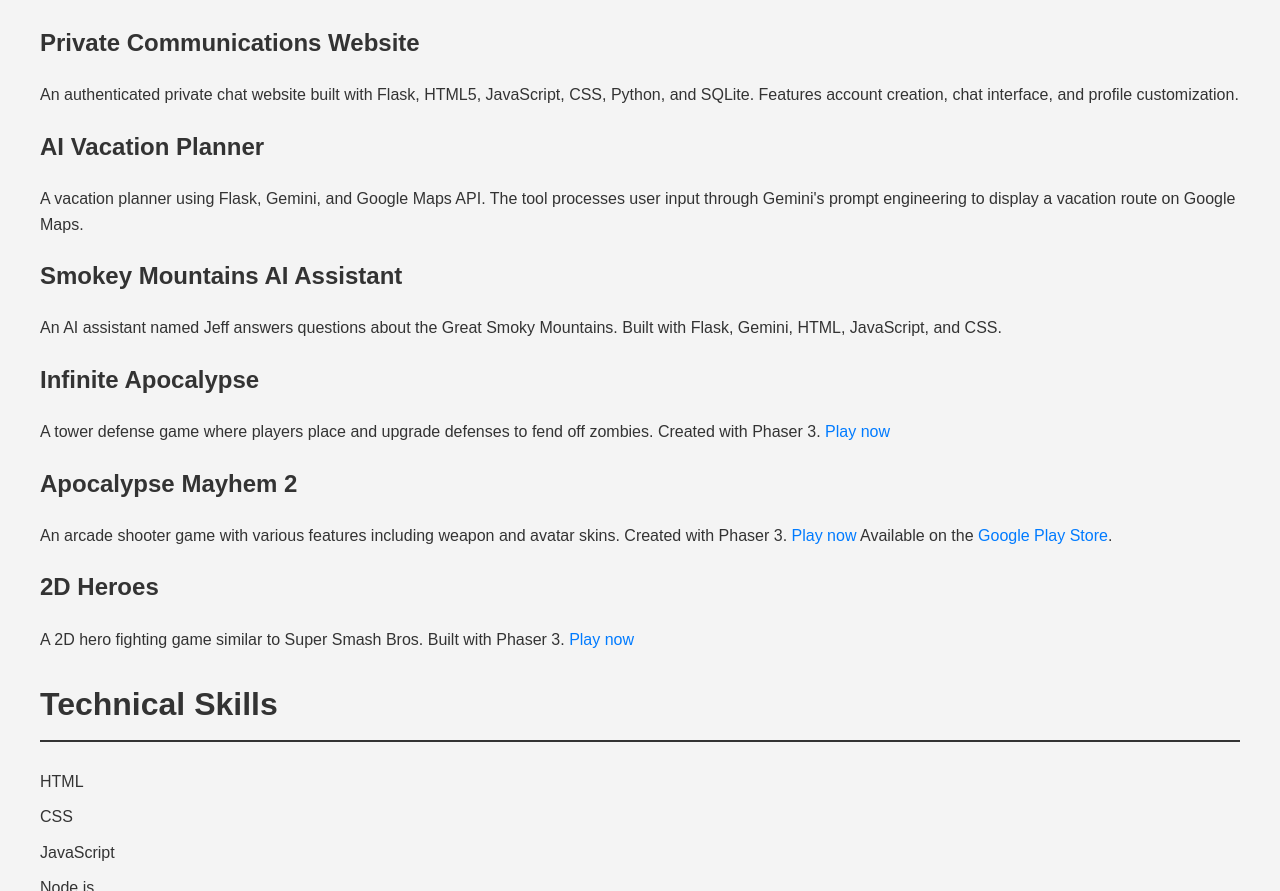
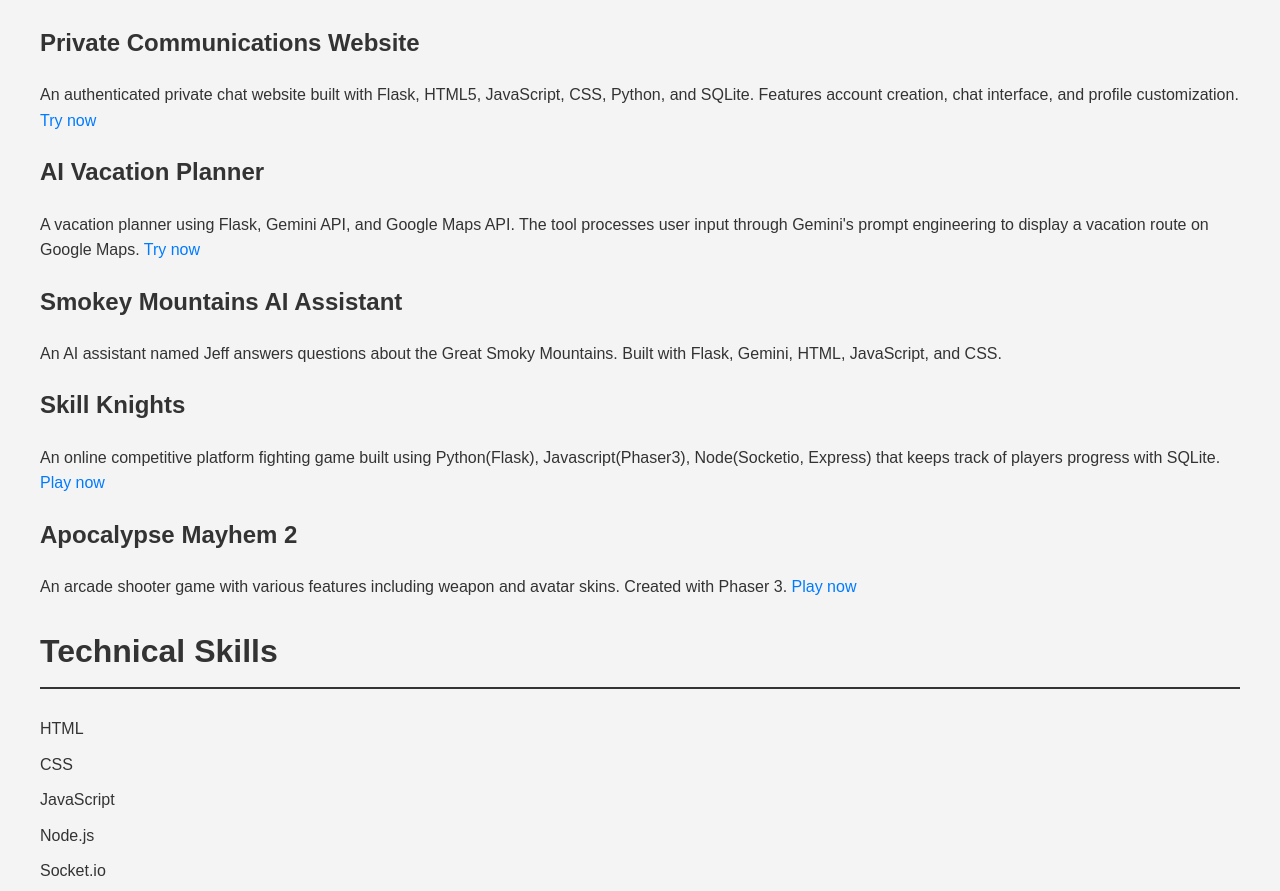
Before and after one commit to jeremyhu134/jeremydeveloper, a plain HTML site: page resume.html in a window 1280 px wide. Shown: the part 168-1059 px from the top of the page. Drawn offline with Linux system fonts and the light colour scheme.

Commit message:
Add files via upload

```diff
--- a/resume.html
+++ b/resume.html
@@ -5,6 +5,9 @@
     <meta name="viewport" content="width=device-width, initial-scale=1.0">
     <title>Jeremy Hu | Resume</title>
     <link rel="stylesheet" href="style.css">
+    <meta http-equiv="Cache-Control" content="no-cache, no-store, must-revalidate">
+    <meta http-equiv="Pragma" content="no-cache">
+    <meta http-equiv="Expires" content="0">
 </head>
 <body>
     <header>
@@ -23,12 +26,14 @@
                 <h2>Private Communications Website</h2>
                 <p class="project-descriptions">
                     An authenticated private chat website built with Flask, HTML5, JavaScript, CSS, Python, and SQLite. Features account creation, chat interface, and profile customization.
+                    <a href="https://hu-project-43a9b826c4db.herokuapp.com/" target="_blank">Try now</a>
                 </p>
             </article>
             <article>
                 <h2>AI Vacation Planner</h2>
                 <p class="project-descriptions">
-                    A vacation planner using Flask, Gemini, and Google Maps API. The tool processes user input through Gemini's prompt engineering to display a vacation route on Google Maps.
+                    A vacation planner using Flask, Gemini API, and Google Maps API. The tool processes user input through Gemini's prompt engineering to display a vacation route on Google Maps.
+                    <a href="https://ai-trip-planner-b67a3cf56d46.herokuapp.com/" target="_blank">Try now</a>
                 </p>
             </article>
             <article>
@@ -38,10 +43,10 @@
                 </p>
             </article>
             <article>
-                <h2>Infinite Apocalypse</h2>
+                <h2>Skill Knights</h2>
                 <p class="project-descriptions">
-                    A tower defense game where players place and upgrade defenses to fend off zombies. Created with Phaser 3.
-                    <a href="https://jeremyhu134.github.io/infiniteapocalypseremastered/" target="_blank">Play now</a>
+                    An online competitive platform fighting game built using Python(Flask), Javascript(Phaser3), Node(Socketio, Express) that keeps track of players progress with SQLite.
+                    <a href="http://skillknights.pro" target="_blank">Play now</a>
                 </p>
             </article>
             <article>
@@ -49,14 +54,6 @@
                 <p class="project-descriptions">
                     An arcade shooter game with various features including weapon and avatar skins. Created with Phaser 3.
                     <a href="https://jeremyhu134.github.io/ApocalypseMayhem/" target="_blank">Play now</a>
-                    <span>Available on the <a href="https://play.google.com/store/apps/details?id=com.hugames.www&pli=1" target="_blank">Google Play Store</a>.</span>
-                </p>
-            </article>
-            <article>
-                <h2>2D Heroes</h2>
-                <p class="project-descriptions">
-                    A 2D hero fighting game similar to Super Smash Bros. Built with Phaser 3.
-                    <a href="https://jeremyhu134.github.io/twodheroes/" target="_blank">Play now</a>
                 </p>
             </article>
         </section>
```
Also changed, not shown: index.html (+3 -0 lines).
